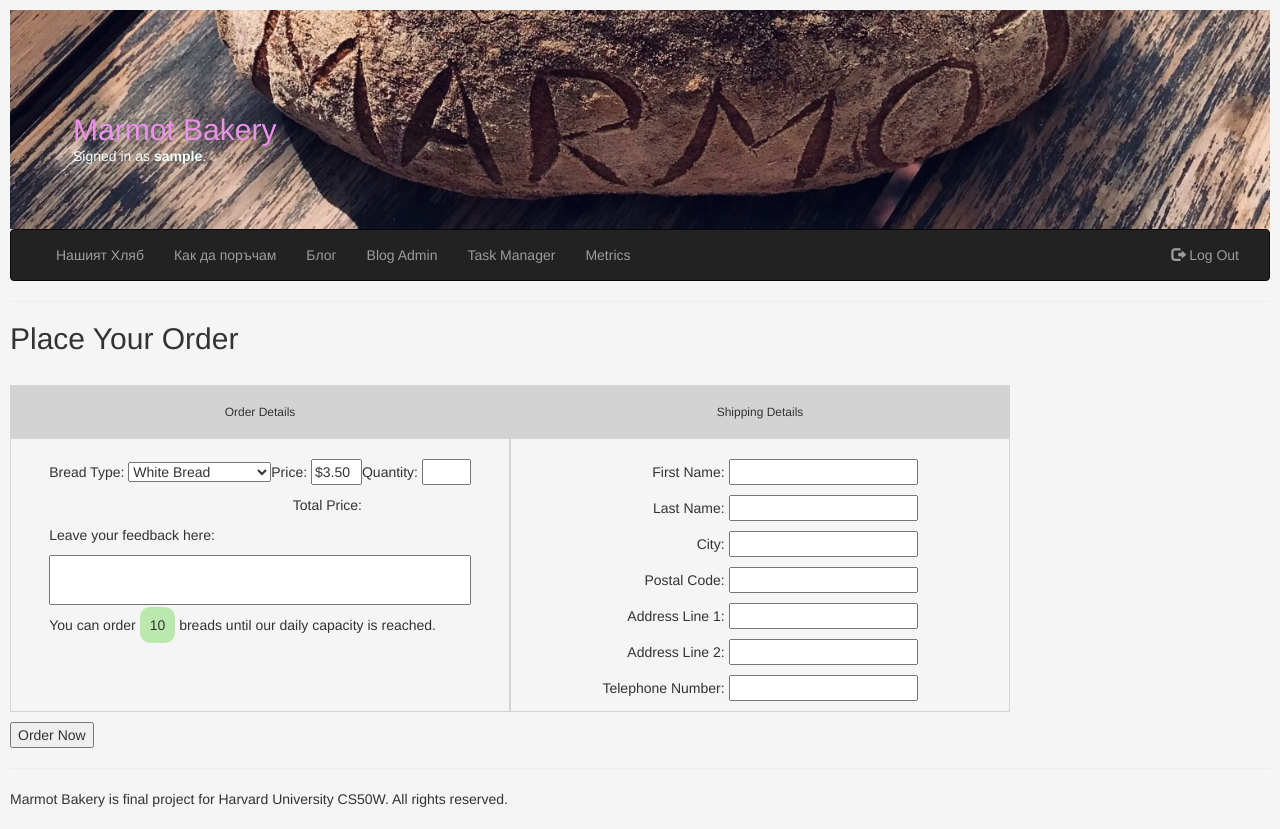
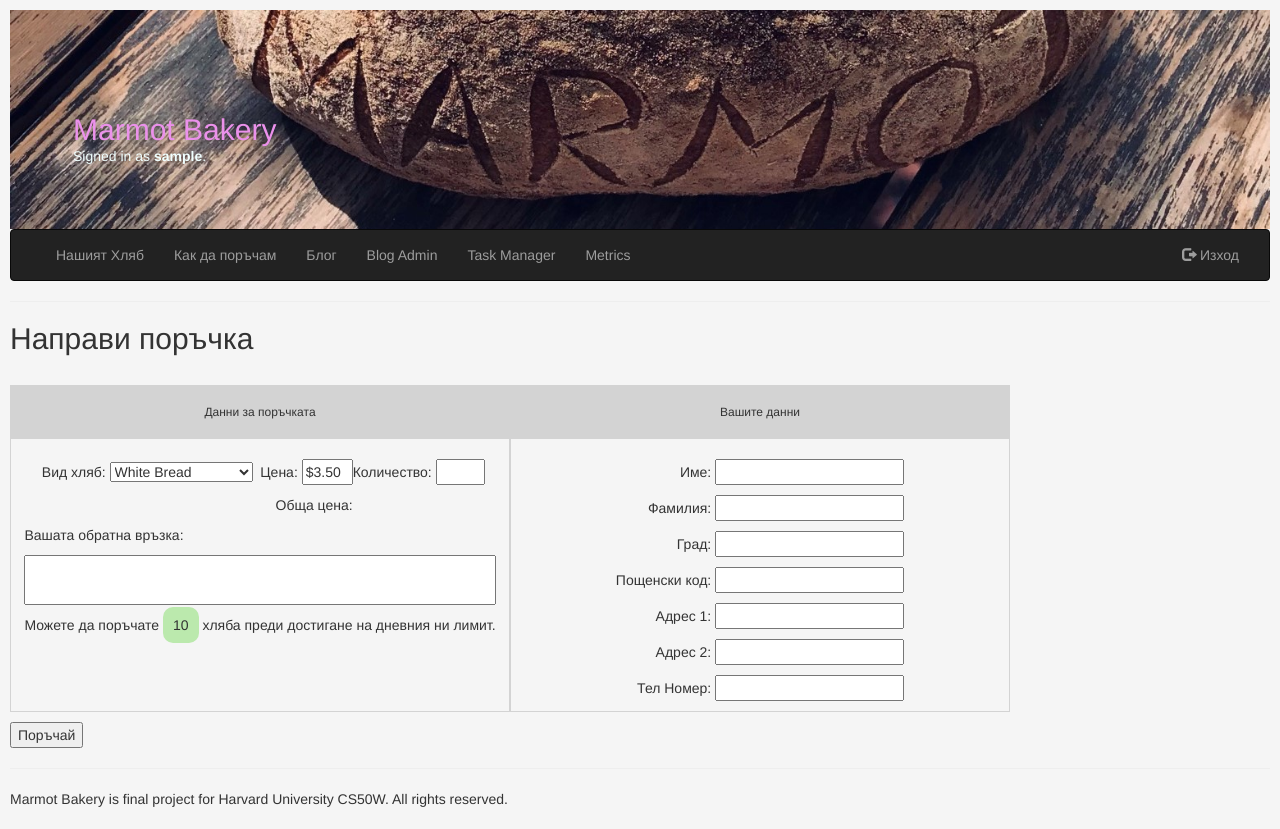
Before and after one commit to marmotbake/marmotbake, a Django app: page /placeorder in a window 1280 px wide. Run offline with Django 3.2, Linux system fonts and the light colour scheme; the visitor is signed in with stand-in values (Sample User, id 1); data that the repository does not hold is empty; some libraries are stand-ins or nearby versions.

Commit message:
Translation works.

```diff
--- a/marmotbakery/bakery/static/bakery/styles.css
+++ b/marmotbakery/bakery/static/bakery/styles.css
@@ -87,9 +87,20 @@ body {
 
 
 .breaddiv{
-    width: 350px; height: auto; margin: 10px;  background: lightgray; border-radius: 10px; padding: 10px;
+    width: 320px; height: auto; margin: 10px;  background: lightgray; border-radius: 10px; padding: 10px;
 }
 
 .blogsec{
     margin: 10px;
 }
+
+@media only screen and (max-width: 600px) {
+    .bread_contaier {
+      width: 100%;
+    }
+  }
+  @media only screen and (min-width: 601px) {
+  .bread_contaier {
+    width: 800px;
+  }
+  }
--- a/marmotbakery/bakery/templates/bakery/index.html
+++ b/marmotbakery/bakery/templates/bakery/index.html
@@ -5,7 +5,7 @@
     <h2>Нашият Хляб</h2>
 
     <div style="justify-content: center; width: 100%; display: flex; flex-wrap: wrap;" class=" myCurrent">
-        <div style="margin: 10px;  border: 0px solid lightgray;  width: 800px;">
+        <div style="margin: 10px;  border: 0px solid lightgray; " class="bread_contaier">
             <div style="padding: 10px; text-align: center    ; background: lightgray">
                 <h5 >Видове Хляб</h5>
             </div>
--- a/marmotbakery/bakery/templates/bakery/layout.html
+++ b/marmotbakery/bakery/templates/bakery/layout.html
@@ -73,10 +73,10 @@
                     {% if not user.is_superuser%}
 
                     <li class="nav-item">
-                        <a class="nav-link" href="{% url 'myorders' %}">My Orders</a>
+                        <a class="nav-link" href="{% url 'myorders' %}">Моите Поръчки</a>
                     </li>
                     <li class="nav-item">
-                        <a class="nav-link" href="{% url 'placeorder' %}">Place Order</a>
+                        <a class="nav-link" href="{% url 'placeorder' %}">Направи поръчка</a>
                     </li>
                     {%endif%}
                     {% if user.is_superuser%}
@@ -96,7 +96,7 @@
                 <ul class="nav navbar-nav navbar-right">
                     <li>
                         <a class="nav-link" href="{% url 'logout' %}"><span class="glyphicon glyphicon-log-out"></span>
-                            Log Out</a>
+                            Изход</a>
                     </li>
                 </ul>
 
--- a/marmotbakery/bakery/templates/bakery/login.html
+++ b/marmotbakery/bakery/templates/bakery/login.html
@@ -2,7 +2,7 @@
 
 {% block body %}
 
-    <h2>Login</h2>
+    <h2>Вход</h2>
 
     {% if message %}
         <div>{{ message }}</div>
@@ -16,9 +16,9 @@
         <div class="form-group">
             <input class="form-control" type="password" name="password" placeholder="Password">
         </div>
-        <input class="btn btn-primary" type="submit" value="Login">
+        <input class="btn btn-primary" type="submit" value="Вход">
     </form>
 
-    Don't have an account? <a href="{% url 'register' %}">Sign Up here.</a>
+    Нямате регистрация? <a href="{% url 'register' %}">Регистрирайте се тук.</a>
 
 {% endblock %}
--- a/marmotbakery/bakery/templates/bakery/placeorder.html
+++ b/marmotbakery/bakery/templates/bakery/placeorder.html
@@ -91,30 +91,30 @@
 
 </script>
 {{test}}
-<h2>Place Your Order</h2>
+<h2>Направи поръчка</h2>
 <br>
 <form action="{% url 'placeorder' %}" method="post">
     {% csrf_token %}
     <div style="width: 100%; display: flex; flex-wrap: wrap;" class=" myCurrent">
         <div style="border: 1px solid lightgray;  width: 500px;">
             <div style="margin-bottom: 20px; padding: 10px; text-align: center; background: lightgray">
-                <h6>Order Details</h6>
+                <h6>Данни за поръчката</h6>
             </div>
             <table style="margin-right: auto; margin-left: auto;">
                 <tr>
                     <td>
-                        <p style="float: right;">Bread Type: {{form.breadType}}</p>
+                        <p style="float: right;">Вид хляб: {{form.breadType}}</p>
                     </td>
                     <td>
-                        <p style="float: right;">Price: {{form.price}}</p>
+                        <p style="float: right;">Цена: {{form.price}}</p>
                     </td>
                     <td>
-                        <p>Quantity: {{form.quantity}}</p>
+                        <p>Количество: {{form.quantity}}</p>
                     </td>
                 </tr>
                 <tr>
                     <td colspan="2">
-                        <p style="float: right;">Total Price: </p>
+                        <p style="float: right;">Обща цена: </p>
                     </td>
                     <td>
                         <p style="text-align: center;" id="totalPrice"></p>
@@ -122,15 +122,15 @@
                 </tr>
                 <tr>
                     <td colspan="3">
-                        <p>Leave your feedback here:</p>
+                        <p>Вашата обратна връзка:</p>
                         <p>{{form.comment}}</p>
                     </td>
                 </tr>
                 <tr>
                     <td colspan="3">
-                        <p id="countInfo1">You can order <span id="maxDailyLeft"
+                        <p id="countInfo1">Можете да поръчате <span id="maxDailyLeft"
                                 style="border-radius: 10px;  padding: 10px; background: rgb(187, 233, 173);">{{maxDailyLeft}}</span>
-                            breads until our daily capacity is reached.</p>
+                            хляба преди достигане на дневния ни лимит.</p>
                         <p id="countInfo2"></p>
                     </td>
                 </tr>
@@ -143,49 +143,49 @@
         <div style="border: 1px solid lightgray; width: 500px;">
 
             <div style="margin-bottom: 20px; padding: 10px; text-align: center; background: lightgray">
-                <h6>Shipping Details</h6>
+                <h6>Вашите данни</h6>
             </div>
             <table style="margin-right: auto; margin-left: auto;">
                 <tr>
                     <td>
-                        <p style="float: right;">First Name: {{form.firstName}}</p>
+                        <p style="float: right;">Име: {{form.firstName}}</p>
                     </td>
                 </tr>
                 <tr>
                     <td>
-                        <p style="float: right;">Last Name: {{form.lastName}}</p>
+                        <p style="float: right;">Фамилия: {{form.lastName}}</p>
                     </td>
                 </tr>
                 <tr>
                     <td>
-                        <p style="float: right;">City: {{form.city}}</p>
+                        <p style="float: right;">Град: {{form.city}}</p>
                     </td>
                 </tr>
                 <tr>
                     <td>
-                        <p style="float: right;">Postal Code: {{form.postCode}}</p>
+                        <p style="float: right;">Пощенски код: {{form.postCode}}</p>
                     </td>
                 </tr>
                 <tr>
                     <td>
-                        <p style="float: right;">Address Line 1: {{form.addressL1}}</p>
+                        <p style="float: right;">Адрес 1: {{form.addressL1}}</p>
                     </td>
                 </tr>
                 <tr>
                     <td>
-                        <p style="float: right;">Address Line 2: {{form.addressL2}}</p>
+                        <p style="float: right;">Адрес 2: {{form.addressL2}}</p>
                     </td>
                 </tr>
                 <tr>
                     <td>
-                        <p style="float: right;">Telephone Number: {{form.tel}}</p>
+                        <p style="float: right;">Тел Номер: {{form.tel}}</p>
                     </td>
                 </tr>
             </table>
 
         </div>
     </div>
-    <input style="margin-top: 10px;" type="submit" value="Order Now">
+    <input style="margin-top: 10px;" type="submit" value="Поръчай">
 
 
 </form>
--- a/marmotbakery/bakery/templates/bakery/waitlist.html
+++ b/marmotbakery/bakery/templates/bakery/waitlist.html
@@ -25,10 +25,10 @@
     <table class="table">
     <thead class="thead-light">
         <th>Σ</th>
-        <th>Потребител</th>
+        <th>Клиент</th>
         <th>Вид Хляб</th>
         <th>Количество</th>
-        <th>Ще бъде готов на</th>
+        <th>Готов на</th>
     </thead>
     <tbody>
     {% if orders.count == 0 %}
```
Also changed, not shown: marmotbakery/bakery/templates/bakery/myorders.html (+26 -21 lines), marmotbakery/bakery/templates/bakery/register.html (+7 -7 lines).
